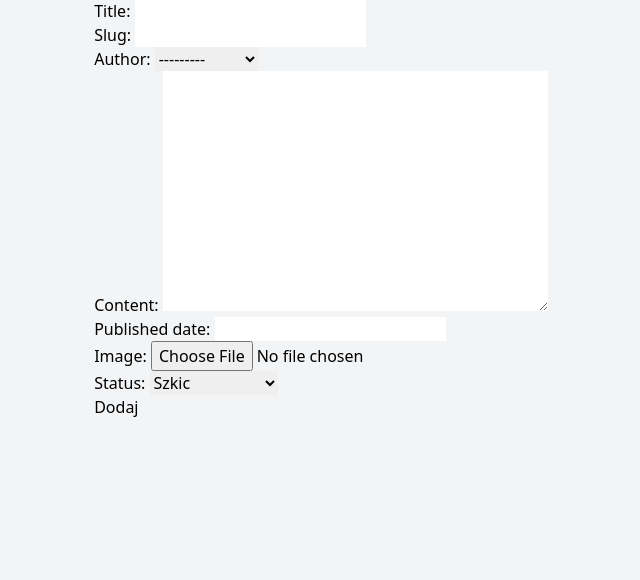
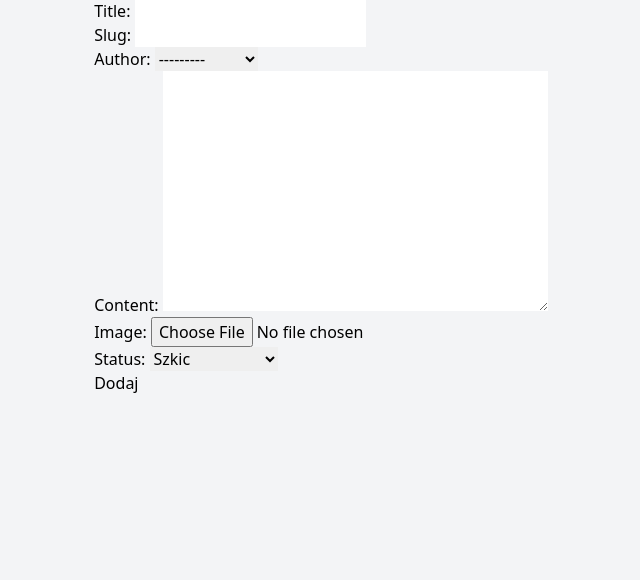
Before and after one commit to fajnieconie/blog, a Django app: page /add_post/ in a window 1280 px wide. Shown: the part 105-685 px from the top of the page, without its empty margins (319-959 px from the left). Run offline with Django 3.2, Linux system fonts and the light colour scheme; data comes from the database, SQL or seed files in the repository; style sheets or scripts are compiled from the project's sources; parts of the project's set-up code (start-up, migrations or seed data) failed here and were passed over.

Commit message:
18 | date poprawka

```diff
--- a/blog/models.py
+++ b/blog/models.py
@@ -14,14 +14,11 @@ class Post(models.Model):
     author = models.ForeignKey('auth.User', on_delete=models.CASCADE)
     content = models.TextField()
     created_date = models.DateTimeField(auto_now_add=True)
-    published_date = models.DateTimeField(
-        blank=True, null=True)
     image = models.ImageField(upload_to='post_images')
     status = models.IntegerField(choices=STATUS, default=0)
     tags = TaggableManager()
 
     def publish(self):
-        self.published_date = timezone.now()
         self.save()
 
     def __str__(self):
--- a/blog/templates/blog/post/add_post.html
+++ b/blog/templates/blog/post/add_post.html
@@ -3,7 +3,7 @@
 
 <h1>Dodaj Wpis</h1>
 
-<form method="POST">
+<form method="POST" enctype="multipart/form-data">
     {% csrf_token %}
     {{ form.as_p }}
     <button>Dodaj</button>
--- a/blog/views.py
+++ b/blog/views.py
@@ -1,6 +1,6 @@
 from django.http import HttpResponseRedirect, JsonResponse
 from django.shortcuts import render, get_object_or_404
-from django.urls import reverse_lazy
+from django.urls import reverse_lazy, reverse
 from django.views import generic
 from taggit.models import Tag
 from django.contrib import messages
@@ -17,8 +17,8 @@ class PostList(generic.ListView):
 
     def get_queryset(self):
         order_by = self.request.GET.get('sort')
-        context = Post.objects.filter(status=1).order_by('published_date') \
-            if order_by == "1" else Post.objects.filter(status=1).order_by('-published_date')
+        context = Post.objects.filter(status=1).order_by('created_date') \
+            if order_by == "1" else Post.objects.filter(status=1).order_by('-created_date')
 
         return context
 
@@ -54,10 +54,13 @@ def post_delete(request, pk):
 
     return JsonResponse({'data': False})
 
+
 class AddPostView(generic.CreateView):
     model = Post
     template_name = 'blog/post/add_post.html'
     fields = '__all__'
+    def get_success_url(self):
+        return reverse('post-details', kwargs={'pk': self.object.pk})
 
 
 class PostByTag(generic.ListView):
@@ -65,9 +68,9 @@ class PostByTag(generic.ListView):
 
     def get_queryset(self):
         order_by = self.request.GET.get('sort')
-        context = Post.objects.filter(tags=get_object_or_404(Tag, name=self.kwargs['slug'])).order_by('published_date') \
+        context = Post.objects.filter(tags=get_object_or_404(Tag, name=self.kwargs['slug'])).order_by('created_date') \
             if order_by == "1" else Post.objects.filter(tags=get_object_or_404(Tag, name=self.kwargs['slug'])).order_by(
-            '-published_date')
+            '-created_date')
         return context
 
     def get_context_data(self, **kwargs):
```
Also changed, not shown: blog/migrations/0006_remove_post_published_date_alter_post_image.py (added).
